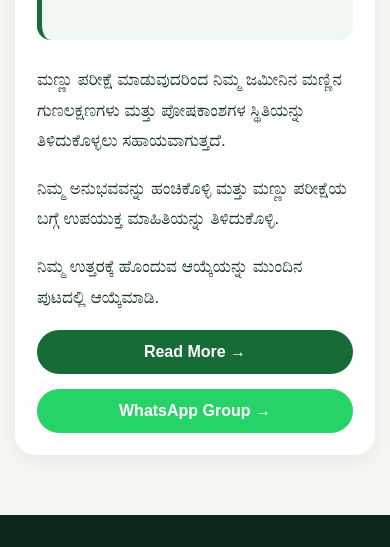
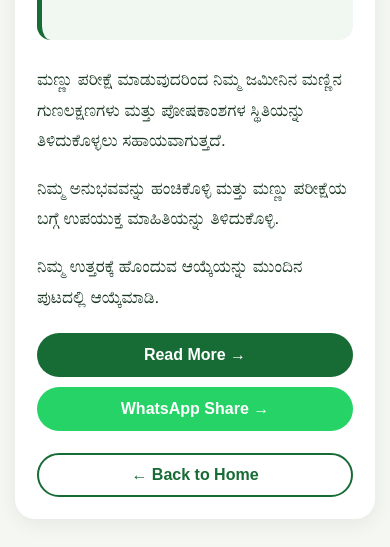
Before and after one commit to srcresco/SR-CRESCO, a plain HTML site: page poll.html in a window 390 px wide. Shown: the part 771-1318 px from the top of the page. Drawn offline with Linux system fonts and the light colour scheme.

Commit message:
Update poll.html

```diff
--- a/poll.html
+++ b/poll.html
@@ -41,8 +41,6 @@ body{
     color:#18351f;
 }
 
-/* NAV */
-
 nav{
     background:#123d25;
     padding:12px 6%;
@@ -63,8 +61,6 @@ nav a{
     margin-left:18px;
     font-size:14px;
 }
-
-/* HERO */
 
 .hero{
     background:linear-gradient(135deg,#123d25,#2f7044);
@@ -88,15 +84,11 @@ nav a{
     font-size:19px;
 }
 
-/* CONTAINER */
-
 .container{
     max-width:850px;
     margin:auto;
     padding:45px 20px;
 }
-
-/* POLL CARD */
 
 .poll-card{
     background:white;
@@ -151,7 +143,14 @@ nav a{
     line-height:1.8;
 }
 
-/* READ MORE BUTTON */
+/* BUTTONS */
+
+.button-row{
+    display:flex;
+    gap:10px;
+    flex-wrap:wrap;
+    margin-top:20px;
+}
 
 .btn{
     display:inline-block;
@@ -160,15 +159,12 @@ nav a{
     padding:13px 24px;
     border-radius:25px;
     text-decoration:none;
-    margin-top:15px;
     font-weight:bold;
 }
 
 .btn:hover{
     background:#0f5429;
 }
-
-/* WHATSAPP BUTTON */
 
 .whatsapp-btn{
     display:inline-block;
@@ -177,13 +173,30 @@ nav a{
     padding:13px 24px;
     border-radius:25px;
     text-decoration:none;
-    margin-top:15px;
-    margin-left:8px;
     font-weight:bold;
+    cursor:pointer;
 }
 
 .whatsapp-btn:hover{
     background:#1ebe5d;
+}
+
+/* BACK BUTTON */
+
+.back-btn{
+    display:block;
+    width:max-content;
+    margin-top:22px;
+    padding:11px 20px;
+    border:2px solid #176b35;
+    border-radius:25px;
+    color:#176b35;
+    text-decoration:none;
+    font-weight:bold;
+}
+
+.back-btn:hover{
+    background:#f1f8f2;
 }
 
 /* FOOTER */
@@ -236,15 +249,21 @@ footer p{
         font-size:21px;
     }
 
-    .btn{
+    .button-row{
         display:block;
-        text-align:center;
     }
 
+    .btn,
     .whatsapp-btn{
         display:block;
+        width:100%;
         text-align:center;
-        margin-left:0;
+        margin-bottom:10px;
+    }
+
+    .back-btn{
+        width:100%;
+        text-align:center;
     }
 
 }
@@ -364,7 +383,9 @@ footer p{
         </p>
 
 
-        <!-- BUTTONS -->
+        <!-- MAIN BUTTONS -->
+
+        <div class="button-row">
 
             <a
                 href="poll-options.html"
@@ -376,13 +397,23 @@ footer p{
 
 
             <a
-            href="https://chat.whatsapp.com/K1CE6RH9eDP7M3OoUISTG5?s=cl&p=a&mlu=4"
+                href="#"
                 class="whatsapp-btn"
-            target="_blank"
-            rel="noopener"
-            onclick="trackWhatsAppPoll()"
+                onclick="sharePollOnWhatsApp(); return false;"
             >
-            WhatsApp Group →
+                WhatsApp Share →
+            </a>
+
+        </div>
+
+
+        <!-- BACK BUTTON -->
+
+        <a
+            href="index.html"
+            class="back-btn"
+        >
+            ← Back to Home
         </a>
 
     </article>
@@ -413,7 +444,7 @@ footer p{
 </footer>
 
 
-<!-- ANALYTICS -->
+<!-- ANALYTICS + WHATSAPP -->
 
 <script>
 
@@ -436,13 +467,32 @@ function trackPollReadMore(){
 }
 
 
-function trackWhatsAppPoll(){
+function sharePollOnWhatsApp(){
+
+    const pageUrl = window.location.href;
+
+    const message =
+        "SR CRESCO Farmer Poll\n\n" +
+        "ನಿಮ್ಮ ಜಮೀನಿಗೆ ಮಣ್ಣು ಪರೀಕ್ಷೆ ಮಾಡಿಸಿದ್ದೀರಾ?\n" +
+        "Have you tested your farm soil?\n\n" +
+        "Participate in the poll:\n" +
+        pageUrl;
+
+    const whatsappUrl =
+        "https://wa.me/?text=" +
+        encodeURIComponent(message);
+
+    window.open(
+        whatsappUrl,
+        "_blank"
+    );
+
 
     if(typeof gtag === "function"){
 
         gtag(
             "event",
-            "poll_whatsapp_click",
+            "poll_whatsapp_share",
             {
                 poll_date:"2026-09-11",
                 poll_question:
```
Lines whose indentation alone changed are shown as unchanged.
